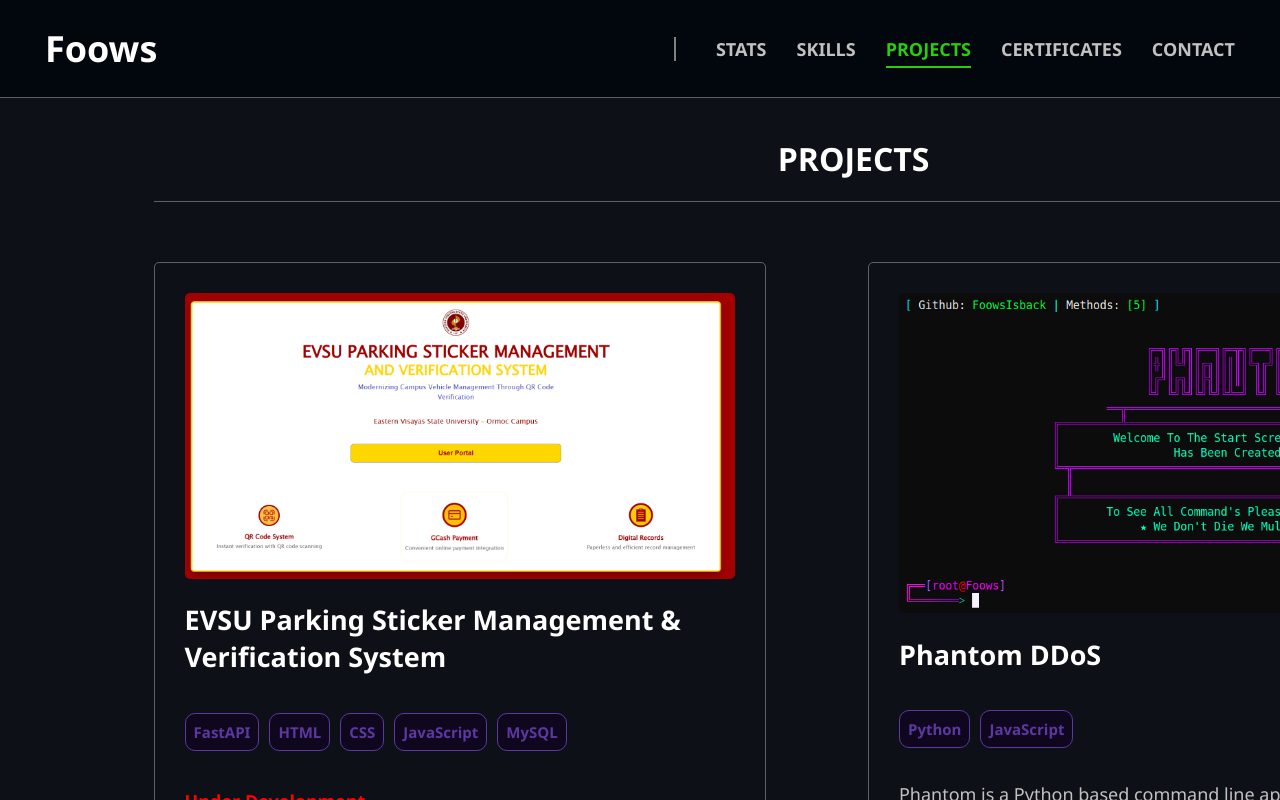
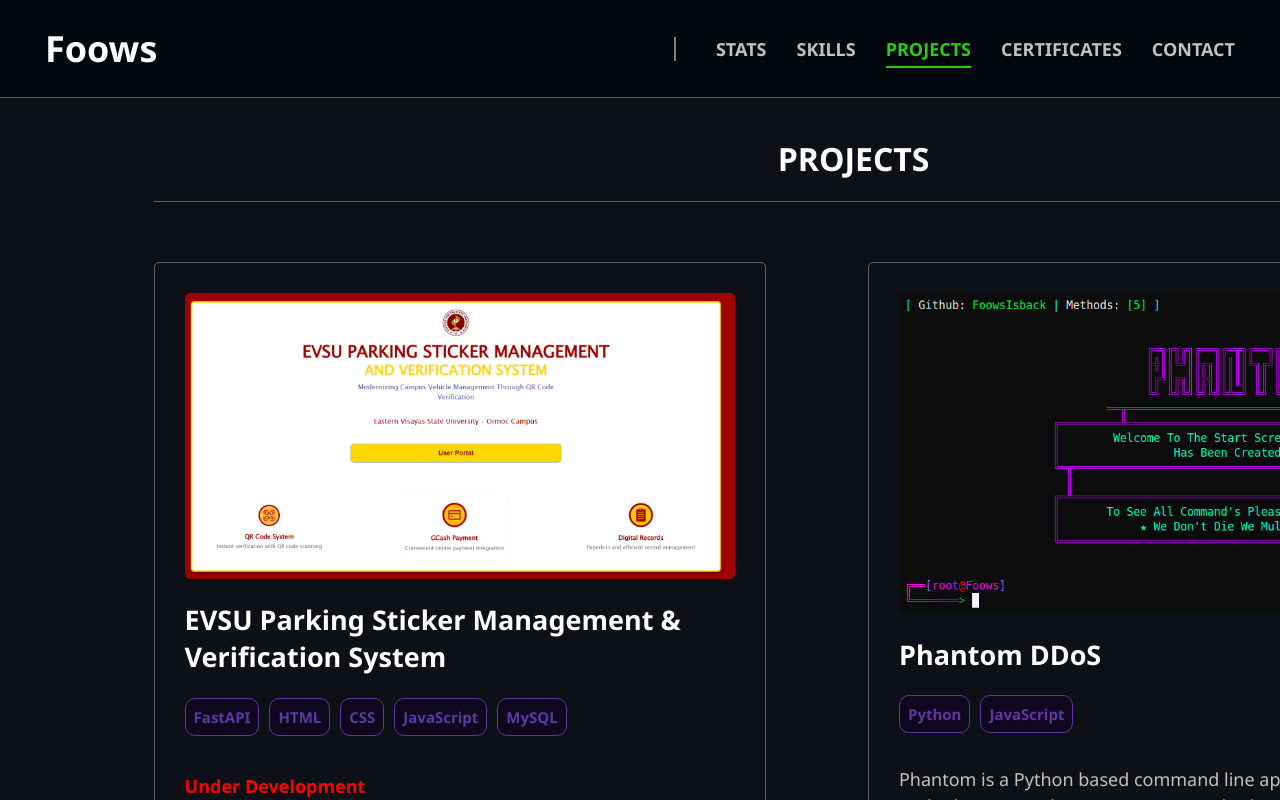
Before and after one commit to FoowsIsBack/Web_Portfolio, a React (Vite) app: page /projects in a window 1280 px wide. Shown: the top 800 px of the page. Built offline with nearby package versions, Linux system fonts and the light colour scheme.

Commit message:
update css file projects

```diff
--- a/src/assets/Css/Projects.module.css
+++ b/src/assets/Css/Projects.module.css
@@ -60,6 +60,11 @@
     display: flex;
     gap: 10%;
     font-style: normal;
+    align-items: stretch;
+}
+
+.page > a, .page1 > a{
+    display: flex;
 }
 
 .page1{
@@ -75,12 +80,12 @@
     padding: 8px;
     font-size: 15px;
     opacity: 0.7;
+    margin-top: 0;
 }
 
 .description{
     display: flex;
     gap: 10px;
-    flex: 1;
 }
 
 .description1 > p{
@@ -99,7 +104,7 @@
     margin-top: 30px;
     padding: 30px;
     width: 550px;
-    height: 550px;
+    min-height: 600px;
     border: 1px solid rgba(128, 128, 128, 0.709);
     border-radius: 5px;
     cursor: pointer;
```
